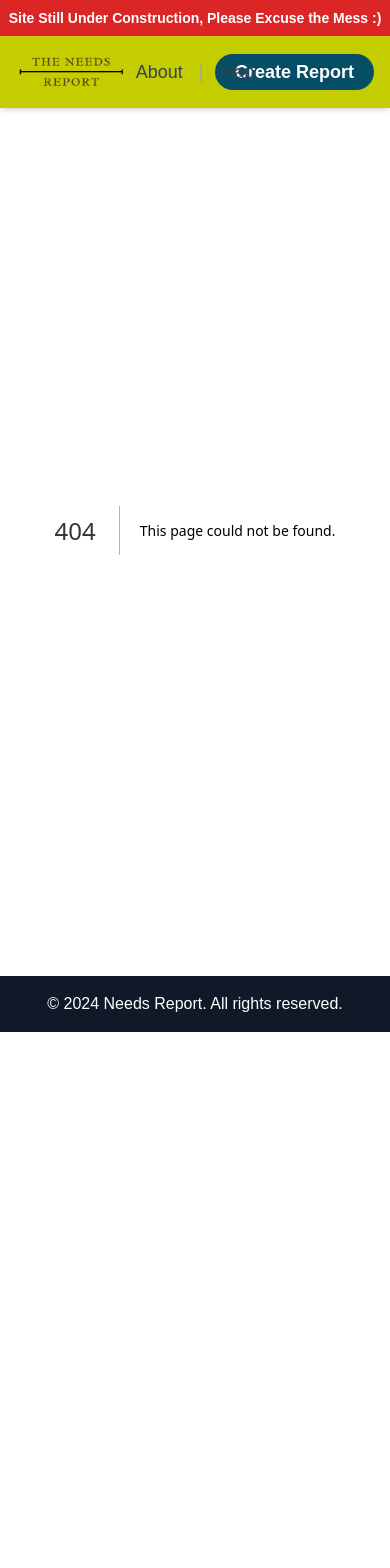
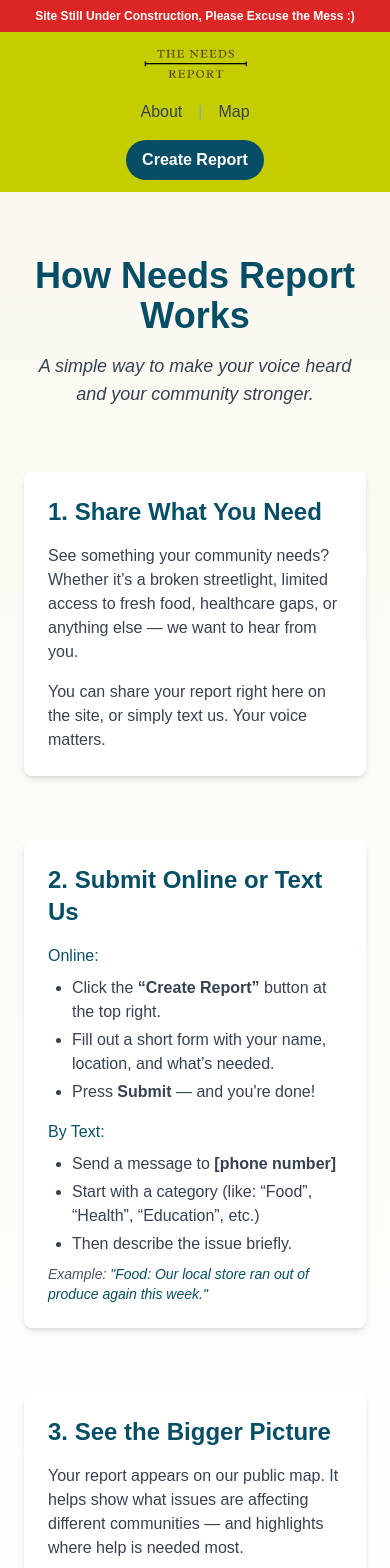
Before and after one commit to ittscomplicated/needs-report, a Next.js app: page /how-it-works in a window 390 px wide. Before the commit this address had no page. Shown: the top 1568 px of the page. Before the commit the page ends 1032 px from the top, so only its background shows below. Built offline with nearby package versions, Linux system fonts and the light colour scheme.

Commit message:
map with categories, header and footer format for phone, new hiw page

```diff
--- a/src/components/Footer.js
+++ b/src/components/Footer.js
@@ -1,7 +1,9 @@
 function Footer() {
   return (
-    <footer className="bg-gray-900 text-white text-center p-4 mt-6">
-      <p>&copy; {new Date().getFullYear()} Needs Report. All rights reserved.</p>
+    <footer className="bg-[#064E65] text-white text-center px-4 py-6 mt-12">
+      <p className="text-sm tracking-wide">
+        &copy; {new Date().getFullYear()} <span className="font-semibold">Needs Report</span>. All rights reserved.
+      </p>
     </footer>
   );
 }
--- a/src/components/Header.js
+++ b/src/components/Header.js
@@ -4,39 +4,36 @@ function Header() {
   return (
     <>
       {/* Top Banner */}
-      <div className="bg-red-600 text-white text-center py-2 text-sm font-semibold">
+      <div className="bg-red-600 text-white text-center py-2 text-xs md:text-sm font-semibold">
         Site Still Under Construction, Please Excuse the Mess :)
       </div>
 
-      <nav className="relative bg-[#C3CD00] shadow-md p-4">
-        <div className="max-w-6xl mx-auto flex items-center justify-between">
-          {/* Logo - Stays on the left */}
-          <div className="flex items-center">
+      <nav className="bg-[#C3CD00] shadow-md px-4 py-3">
+        <div className="max-w-6xl mx-auto flex flex-col md:flex-row md:items-center md:justify-between gap-4">
+
+          {/* Logo */}
+          <div className="flex justify-center md:justify-start">
             <Link href="/">
               <img
                 src="/images/needsTransparent.png"
                 alt="Needs Report Logo"
-                className="w-13 h-10 object-fill"
+                className="h-10 object-contain"
               />
             </Link>
           </div>
 
-          {/* Centered Navigation Links with Separator */}
-          <div className="absolute left-1/2 transform -translate-x-1/2 flex items-center space-x-4 text-lg">
-            <Link href="/about" className="text-gray-700 hover:text-blue-600 transition">
-              About
-            </Link>
-            <span className="text-gray-400">|</span> {/* Separator */}
-            <Link href="/map" className="text-gray-700 hover:text-blue-600 transition">
-              Map
-            </Link>
+          {/* Nav Links */}
+          <div className="flex justify-center space-x-4 text-base font-medium text-gray-700">
+            <Link href="/about" className="hover:text-blue-600 transition">About</Link>
+            <span className="text-gray-400">|</span>
+            <Link href="/map" className="hover:text-blue-600 transition">Map</Link>
           </div>
 
-          {/* Right-Aligned Create Report Button */}
-          <div className="ml-auto">
+          {/* Button */}
+          <div className="flex justify-center md:justify-end">
             <Link
               href="/reports"
-              className="bg-[#064E65] text-white px-5 py-2 rounded-full text-lg font-semibold hover:bg-[#043B4D] transition"
+              className="bg-[#064E65] text-white px-4 py-2 rounded-full text-base font-semibold hover:bg-[#043B4D] transition"
             >
               Create Report
             </Link>
--- a/src/pages/about.js
+++ b/src/pages/about.js
@@ -1,17 +1,52 @@
-import { useState } from "react";
+import { useEffect, useRef } from "react";
 import Image from "next/image";
 
 function AboutPage() {
-  const [isExpanded, setIsExpanded] = useState(false);
+  const sectionsRef = useRef([]);
+
+  useEffect(() => {
+    const observer = new IntersectionObserver(
+      (entries) => {
+        entries.forEach((entry) => {
+          if (entry.isIntersecting) {
+            entry.target.classList.add("opacity-100", "translate-y-0");
+            entry.target.classList.remove("opacity-0", "translate-y-8");
+          }
+        });
+      },
+      { threshold: 0.2 }
+    );
+
+    sectionsRef.current.forEach((section) => {
+      if (section) observer.observe(section);
+    });
+
+    return () => observer.disconnect();
+  }, []);
+
+  const sections = [
+    {
+      title: "Who We Are",
+      text: "We are a team of individuals who believe in the power of community voices. We care deeply about ensuring everyone’s opinions are heard and valued.",
+    },
+    {
+      title: "Why We Are Doing This",
+      text: "We know that every voice matters. By amplifying concerns and ideas, we can create meaningful change and build a community where everyone feels seen.",
+    },
+    {
+      title: "What We Want to Provide",
+      text: "Our mission is to provide a platform where your voice is not only heard but acted upon, fostering a stronger, more connected community.",
+    },
+  ];
 
   return (
-    <div className={`transition-all duration-700 ${isExpanded ? "min-h-[200vh]" : "min-h-screen"}`}>
-      {/* Hero Section - Takes Full Screen */}
-      <section className="h-screen bg-[#A2D6F9] shadow-md flex flex-col justify-center relative">
-        <div className="container mx-auto flex flex-col md:flex-row items-center px-6 md:px-12">
-          <div className="md:w-1/2 text-left">
+    <div className="min-h-screen bg-gradient-to-b from-[#A2D6F9] to-[#FAF8F0]">
+      {/* Hero Section */}
+<section className="pt-24 pb-12 px-6 md:px-12">
+        <div className="max-w-6xl mx-auto flex flex-col md:flex-row items-center gap-8">
+          <div className="md:w-1/2 space-y-4">
             <h1 className="text-5xl font-bold text-[#064E65]">About Us</h1>
-            <p className="text-lg text-gray-700 mt-4 italic">
+            <p className="text-lg text-gray-700 italic">
               We are committed to providing accurate and insightful reports to empower decision-makers.
             </p>
           </div>
@@ -21,66 +56,25 @@ function AboutPage() {
               width={320}
               height={100}
               alt="About Us"
-              className="rounded-lg shadow-sm"
             />
           </div>
         </div>
+      </section>
+<hr className="my-12 border-t-4 border-[#064E65] rounded-full w-1/5 mx-auto" />
 
-        {/* Expand Arrow */}
-        <div className="absolute bottom-6 left-1/2 transform -translate-x-1/2">
-          <button
-            onClick={() => setIsExpanded(!isExpanded)}
-            className="bg-white p-3 rounded-full shadow-lg hover:bg-gray-200 transition"
+      {/* Values Section */}
+<section className="max-w-6xl mx-auto px-6 md:px-12 pt-8 pb-16 space-y-12">
+        {sections.map((section, i) => (
+          <div
+            key={i}
+            ref={(el) => (sectionsRef.current[i] = el)}
+            className="bg-white p-6 shadow-md rounded-lg flex flex-col md:flex-row items-center md:items-start text-center md:text-left gap-6 transform transition duration-1000 opacity-0 translate-y-8"
           >
-            {isExpanded ? "▲" : "▼"} {/* Toggle between up/down arrow */}
-          </button>
-        </div>
-      </section>
-
-      {/* Expandable Value Section */}
-      <section className={`container mx-auto px-6 md:px-12 py-16 transition-all duration-700 ${isExpanded ? "opacity-100 scale-100" : "opacity-0 scale-95 h-0 overflow-hidden"}`}>
-        <div className="space-y-6">
-          {/* Value 1 */}
-          <div className="bg-white p-6 shadow-md rounded-lg flex flex-col md:flex-row items-center justify-center text-center">
-            <div className="w-full md:w-1/3 flex items-center justify-center">
-              <h3 className="text-2xl font-semibold text-[#064E65]">Who We Are</h3>
-            </div>
-            <div className="hidden md:block w-px h-24 bg-black mx-6"></div>
-            <div className="w-full md:w-2/3 flex items-center justify-center">
-              <p className="text-gray-600">
-                We are a team of individuals who believe in the power of community voices.
-                We care deeply about ensuring everyone’s opinions are heard and valued.
-              </p>
-            </div>
+            <h3 className="text-2xl font-semibold text-[#064E65] md:w-1/3">{section.title}</h3>
+            <div className="hidden md:block w-px h-24 bg-black" />
+            <p className="text-gray-600 md:w-2/3">{section.text}</p>
           </div>
-
-          {/* Value 2 */}
-          <div className="bg-white p-6 shadow-md rounded-lg flex flex-col md:flex-row items-center justify-center text-center">
-            <div className="w-full md:w-1/3 flex items-center justify-center">
-              <h3 className="text-2xl font-semibold text-[#064E65]">Why We Are Doing This</h3>
-            </div>
-            <div className="hidden md:block w-px h-24 bg-black mx-6"></div>
-            <div className="w-full md:w-2/3 flex items-center justify-center">
-              <p className="text-gray-600">
-                We know that every voice matters. By amplifying concerns and ideas, we can create meaningful change and build a community where everyone feels seen.
-              </p>
-            </div>
-          </div>
-
-          {/* Value 3 */}
-          <div className="bg-white p-6 shadow-md rounded-lg flex flex-col md:flex-row items-center justify-center text-center">
-            <div className="w-full md:w-1/3 flex items-center justify-center">
-              <h3 className="text-2xl font-semibold text-[#064E65]">What We Want to Provide</h3>
-            </div>
-            <div className="hidden md:block w-px h-24 bg-black mx-6"></div>
-            <div className="w-full md:w-2/3 flex items-center justify-center">
-              <p className="text-gray-600">
-                Our mission is to provide a platform where your voice is not only heard but acted
-                upon, fostering a stronger, more connected community.
-              </p>
-            </div>
-          </div>
-        </div>
+        ))}
       </section>
     </div>
   );
--- /dev/null
+++ b/src/pages/how-it-works.js
@@ -0,0 +1,77 @@
+function HowItWorksPage() {
+  return (
+    <div className="min-h-screen bg-gradient-to-b from-[#FAF8F0] to-white px-6 md:px-12 py-16 text-[#064E65]">
+      <div className="max-w-4xl mx-auto space-y-16">
+        {/* Title */}
+        <div className="text-center">
+          <h1 className="text-4xl md:text-5xl font-bold mb-4 text-[#064E65]">How Needs Report Works</h1>
+          <p className="text-gray-700 text-lg italic">
+            A simple way to make your voice heard and your community stronger.
+          </p>
+        </div>
+
+        {/* Step 1 */}
+        <div className="bg-white p-6 shadow-md rounded-lg space-y-4">
+          <h2 className="text-2xl font-semibold">1. Share What You Need</h2>
+          <p className="text-gray-700">
+            See something your community needs? Whether it’s a broken streetlight, limited access to fresh food,
+            healthcare gaps, or anything else — we want to hear from you.
+          </p>
+          <p className="text-gray-700">
+            You can share your report right here on the site, or simply text us. Your voice matters.
+          </p>
+        </div>
+
+        {/* Step 2 */}
+        <div className="bg-white p-6 shadow-md rounded-lg space-y-4">
+          <h2 className="text-2xl font-semibold">2. Submit Online or Text Us</h2>
+
+          <div>
+            <p className="font-medium mb-2 text-[#0B4F6C]">Online:</p>
+            <ul className="list-disc pl-6 text-gray-700 space-y-1">
+              <li>Click the <strong>“Create Report”</strong> button at the top right.</li>
+              <li>Fill out a short form with your name, location, and what’s needed.</li>
+              <li>Press <strong>Submit</strong> — and you're done!</li>
+            </ul>
+          </div>
+
+          <div>
+            <p className="font-medium mb-2 text-[#0B4F6C]">By Text:</p>
+            <ul className="list-disc pl-6 text-gray-700 space-y-1">
+              <li>Send a message to <strong>[phone number]</strong></li>
+              <li>Start with a category (like: “Food”, “Health”, “Education”, etc.)</li>
+              <li>Then describe the issue briefly.</li>
+            </ul>
+            <p className="italic text-sm text-gray-600 mt-2">
+              Example: <span className="text-[#064E65]">"Food: Our local store ran out of produce again this week."</span>
+            </p>
+          </div>
+        </div>
+
+        {/* Step 3 */}
+        <div className="bg-white p-6 shadow-md rounded-lg space-y-4">
+          <h2 className="text-2xl font-semibold">3. See the Bigger Picture</h2>
+          <p className="text-gray-700">
+            Your report appears on our public map. It helps show what issues are affecting different communities —
+            and highlights where help is needed most.
+          </p>
+          <p className="text-gray-700">
+            The more people who share, the stronger our collective voice becomes.
+          </p>
+        </div>
+
+        {/* Outro */}
+        <div className="text-center pt-8">
+          <p className="text-lg font-medium text-[#0B4F6C]">
+            💛 Every report makes a difference 💛
+          </p>
+          <p className="text-gray-600 mt-2">
+            Let’s build a stronger, more caring community — together.
+          </p>
+        </div>
+      </div>
+    </div>
+  );
+}
+
+export default HowItWorksPage;
--- a/src/pages/index.js
+++ b/src/pages/index.js
@@ -1,3 +1,5 @@
+import Link from "next/link";
+
 function HomePage() {
   return (
     <div className="relative h-screen bg-[url('/images/map.png')] bg-cover bg-center">
@@ -7,9 +9,11 @@ function HomePage() {
       {/* Centered Content */}
       <div className="absolute inset-0 flex flex-col items-center justify-center text-center">
         <h2 className="text-7xl mb-4 radley-font text-[#064E65]">Report To Rebuild</h2>
-        <button className="px-10 py-2 bg-[#C8C000] text-[#064E65] rounded-full text-lg shadow-md hover:bg-[#A2D6F9] transition">
-          How It Works?
-        </button>
+       <Link href="/how-it-works" passHref>
+  <button className="px-10 py-2 bg-[#C8C000] text-[#064E65] rounded-full text-lg shadow-md hover:bg-[#A2D6F9] transition">
+    How It Works?
+  </button>
+</Link>
       </div>
     </div>
   );
--- a/src/pages/map.js
+++ b/src/pages/map.js
@@ -1,66 +1,109 @@
+// ~ Line 1
 import { useEffect, useState } from "react";
 import loader from "../utils/googleMapsLoader";
 
 const MapLanding = () => {
   const [map, setMap] = useState(null);
   const [places, setPlaces] = useState([]);
-  const [activeInfoWindow, setActiveInfoWindow] = useState(null); // Track open InfoWindow
+  const [activeInfoWindow, setActiveInfoWindow] = useState(null);
+  const [selectedCategory, setSelectedCategory] = useState(null);
 
-  // Load API URL from environment variables
   const NEXT_PUBLIC_API_FETCH_ENDPOINT = process.env.NEXT_PUBLIC_API_FETCH_ENDPOINT;
 
-  // Fetch reports and create markers when the map is ready
-  useEffect(() => {
-    if (map) {
-      const fetchReports = async () => {
-        try {
-          if (!NEXT_PUBLIC_API_FETCH_ENDPOINT) {
-            throw new Error("API endpoint is missing! Check your .env.local file.");
-          }
+  // ~ Line 20
+  const softCivicHarmony = [
+    {
+      featureType: "all",
+      elementType: "labels.text.fill",
+      stylers: [{ color: "#222222" }],
+    },
+    {
+      featureType: "administrative",
+      elementType: "geometry.stroke",
+      stylers: [{ color: "#C3CD00" }],
+    },
+    {
+      featureType: "landscape",
+      elementType: "geometry",
+      stylers: [{ color: "#FAF8F0" }],
+    },
+    {
+      featureType: "road",
+      elementType: "geometry",
+      stylers: [{ color: "#E5E5E5" }],
+    },
+    {
+      featureType: "water",
+      elementType: "geometry",
+      stylers: [{ color: "#A2D6F9" }],
+    },
+  ];
 
-          console.log("Fetching from:", NEXT_PUBLIC_API_FETCH_ENDPOINT);
+  const categoryColors = {
+    education: "#F2C14E",
+    energy: "#FF8C42",
+    equality: "#D36C6C",
+    financial: "#2D6A4F",
+    food: "#C3CD00",
+    health: "#A460ED",
+    infrastructure: "#0B4F6C",
+    other: "#D6D6D6",
+  };
 
-          const response = await fetch(NEXT_PUBLIC_API_FETCH_ENDPOINT);
-          if (!response.ok) throw new Error("Failed to fetch reports");
+  // ~ Line 60
+  const getPinIcon = (hexColor) => ({
+    path: window.google.maps.SymbolPath.CIRCLE,
+    scale: 8,
+    fillColor: hexColor,
+    fillOpacity: 1,
+    strokeWeight: 1,
+    strokeColor: "#ffffff",
+  });
 
-          const result = await response.json();
-          console.log("Fetched reports:", result.reports);
+  const clearMarkers = () => {
+    places.forEach((marker) => marker.setMap(null));
+    setPlaces([]);
+  };
 
-          if (!result.reports || result.reports.length === 0) return;
-
-          // Create markers from reports
-          const newMarkers = result.reports.map((report) => {
+  // ~ Line 75
+  const renderMarkers = (reports) => {
+    const newMarkers = reports.map((report) => {
       const latitude = parseFloat(report.latitude);
       const longitude = parseFloat(report.longitude);
 
       if (!isNaN(latitude) && !isNaN(longitude)) {
         const latLng = { lat: latitude, lng: longitude };
+        const category = report.type?.toLowerCase() || "other"; // ✅ FIXED
+        const color = categoryColors[category] || "#D6D6D6";
 
-              // Create a marker with report details
         const marker = new window.google.maps.Marker({
           position: latLng,
           map: map,
-                title: `Report #${report.reportID}`, // Tooltip on hover
+          icon: getPinIcon(color),
+          title: `${category} report`,
         });
 
       const infoWindow = new window.google.maps.InfoWindow({
   content: `
-                  <div style="font-family: Arial, sans-serif; max-width: 250px;">
-                    <h3 style="color: #064E65; margin: 0;">Report #${report.reportID}</h3>
-                    <p><strong>Location:</strong> ${report.locationName || "Unknown"}</p>
-                    <p><strong>Category:</strong> ${report.categoryNeed}</p>
-                    <p><strong>Message:</strong> ${report.needMessage}</p>
-                    <p style="font-size: 12px; color: gray;">Reported on: ${new Date(report.created).toLocaleDateString()}</p>
+    <div style="font-family: 'Helvetica Neue', sans-serif; padding: 12px 14px; max-width: 260px; line-height: 1.4;">
+      <h2 style="margin: 0 0 8px; font-size: 18px; color: #064E65;">${report.type}</h2>
+      <hr style="margin: 0 0 8px; border: none; border-top: 1px solid #ddd;" />
+      <p style="margin: 0 0 6px; font-size: 14px;"><strong>Location:</strong> ${report.locationName || "Unknown"}</p>
+      <p style="margin: 0 0 6px; font-size: 14px;"><strong>Message:</strong> ${report.details}</p>
+      <p style="margin-top: 8px; font-size: 12px; color: #888;">${new Date(report.timestamp).toLocaleDateString()}</p>
     </div>
   `,
 });
 
-              // Open InfoWindow on click & close previous one
+// 🔁 Replace mouseover/mouseout with this:
 marker.addListener("click", () => {
   if (activeInfoWindow) activeInfoWindow.close();
   infoWindow.open(map, marker);
   setActiveInfoWindow(infoWindow);
 });
+
+
+
 
         return marker;
       } else {
@@ -69,10 +112,8 @@ const MapLanding = () => {
       }
     });
 
-          // Filter out null markers
     const validMarkers = newMarkers.filter((marker) => marker !== null);
 
-          // Adjust map center & bounds
     if (validMarkers.length > 0) {
       const bounds = new window.google.maps.LatLngBounds();
       validMarkers.forEach((marker) => bounds.extend(marker.getPosition()));
@@ -80,6 +121,25 @@ const MapLanding = () => {
     }
 
     setPlaces(validMarkers);
+  };
+
+  // ~ Line 130
+  useEffect(() => {
+    if (map) {
+      const fetchReports = async () => {
+        try {
+          const response = await fetch(NEXT_PUBLIC_API_FETCH_ENDPOINT);
+          const result = await response.json();
+
+          let filteredReports = result.reports;
+          if (selectedCategory) {
+            filteredReports = result.reports.filter(
+              (r) => r.type?.toLowerCase() === selectedCategory // ✅ FIXED
+            );
+          }
+
+          clearMarkers();
+          renderMarkers(filteredReports);
         } catch (error) {
           console.error("❌ Error fetching reports:", error);
         }
@@ -87,17 +147,18 @@ const MapLanding = () => {
 
       fetchReports();
     }
-  }, [map]);
+  }, [map, selectedCategory]);
 
-  // Initialize Google Maps
+  // ~ Line 155
   useEffect(() => {
     loader
       .load()
       .then(() => {
         if (window.google) {
           const mapOptions = {
-            center: { lat: 37.7749, lng: -122.4194 }, // Default center (San Francisco)
+            center: { lat: 37.7749, lng: -122.4194 },
             zoom: 10,
+            styles: softCivicHarmony,
           };
 
           const newMap = new window.google.maps.Map(document.getElementById("map"), mapOptions);
@@ -109,14 +170,47 @@ const MapLanding = () => {
       .catch((error) => console.error("Google Maps Loader Error:", error));
   }, []);
 
+  const toggleCategory = (cat) => {
+    setSelectedCategory((prev) => (prev === cat ? null : cat));
+  };
+
   return (
-    <div className="min-h-screen flex flex-col items-center justify-center">
+    <div className="min-h-screen flex flex-col items-center justify-center px-4">
       <h1 className="text-3xl font-bold text-[#064E65] mb-4">Map of Reported Needs</h1>
-        <p className="text-gray-600 mb-4">Click on the markers to view report details.</p>
-        <p className="text-gray-600 mb-4">This is a test to see if the map will load with the correct markers and data</p>
-        <p className="text-gray-600 mb-4">More refinement to come</p>
+      <p className="text-gray-600 mb-4">Click a category to filter the map markers or Click on a marker to see more details.</p>
 
-      <div id="map" className="w-full max-w-4xl h-96 rounded-lg shadow-lg"></div>
+      <p className="text-gray-600 mb-4"> This is still <strong>test data</strong> to make sure our map is working correctly.</p>
+      <p className="text-gray-600 mb-4">Please check back later for real data.</p>
+
+      <div className="w-full max-w-6xl flex flex-col lg:flex-row gap-4 items-start justify-center">
+        {/* Legend Box */}
+        <div className="bg-white border border-gray-200 shadow-md rounded-lg p-4 w-full max-w-[220px]">
+          <h2 className="text-sm font-semibold text-[#064E65] mb-2">Filter by Category</h2>
+          <ul className="space-y-2 text-sm text-gray-800">
+            {Object.entries(categoryColors).map(([category, color]) => {
+              const isActive = selectedCategory === category;
+              return (
+                <li
+                  key={category}
+                  className={`flex items-center space-x-2 cursor-pointer transition ${
+                    isActive ? "bg-[#f5f5f5] rounded-md px-2 py-1" : ""
+                  }`}
+                  onClick={() => toggleCategory(category)}
+                >
+                  <span
+                    className="inline-block w-4 h-4 rounded-full border border-white shadow"
+                    style={{ backgroundColor: color }}
+                  ></span>
+                  <span className="capitalize">{category}</span>
+                </li>
+              );
+            })}
+          </ul>
+        </div>
+
+        {/* Map Box */}
+        <div id="map" className="w-full h-96 rounded-lg shadow-lg" />
+      </div>
     </div>
   );
 };
```
Lines whose indentation alone changed are shown as unchanged.
